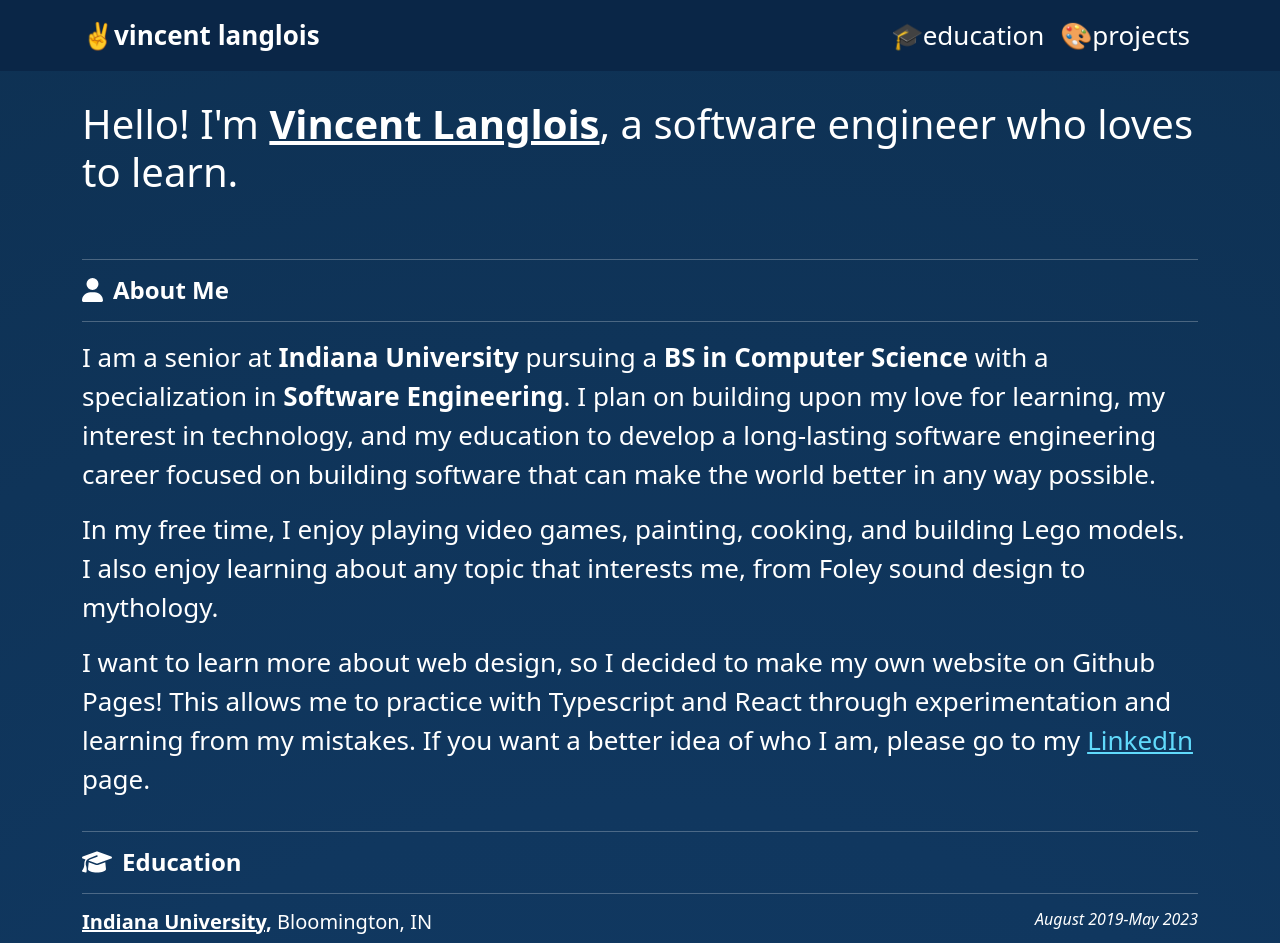
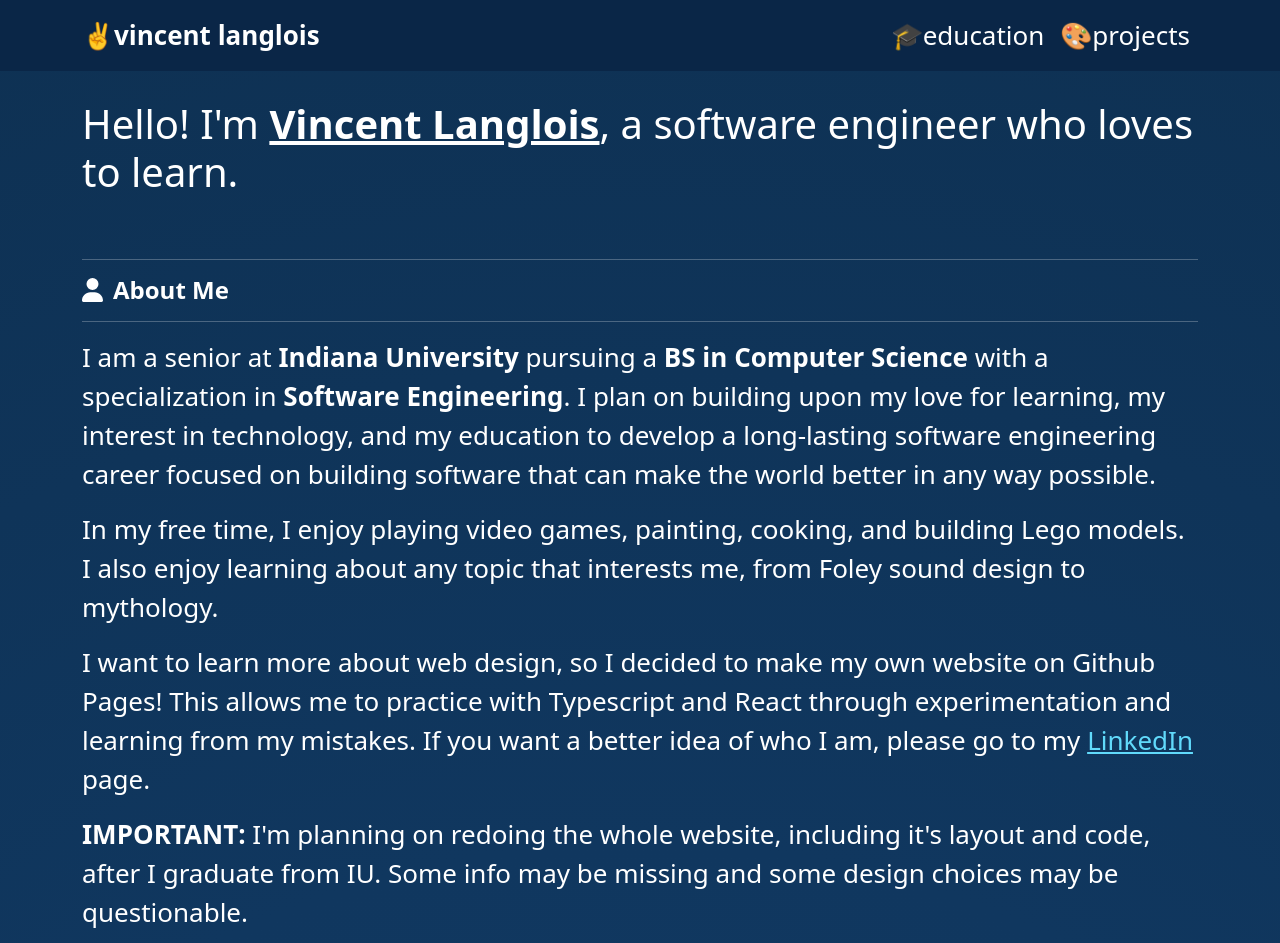
Before and after one commit to vtlanglois/vtlanglois.github.io, a React (Create React App) app: page / in a window 1280 px wide. Shown: the top 943 px of the page. Built offline with nearby package versions, Linux system fonts and the light colour scheme.

Commit message:
added notice of redo on About

```diff
--- a/src/pages/about/About.tsx
+++ b/src/pages/about/About.tsx
@@ -43,6 +43,9 @@ const About = () => {
               <a className="App-link" href="https://www.linkedin.com/in/vtlanglois/">LinkedIn</a>{" "}
               page.
             </p>
+            <p>
+              <b>IMPORTANT: </b> I'm planning on redoing the whole website, including it's layout and code, after I graduate from IU. Some info may be missing and some design choices may be questionable.
+            </p>
           </Row>
           <Row>
             <WorkAccordian />
```
